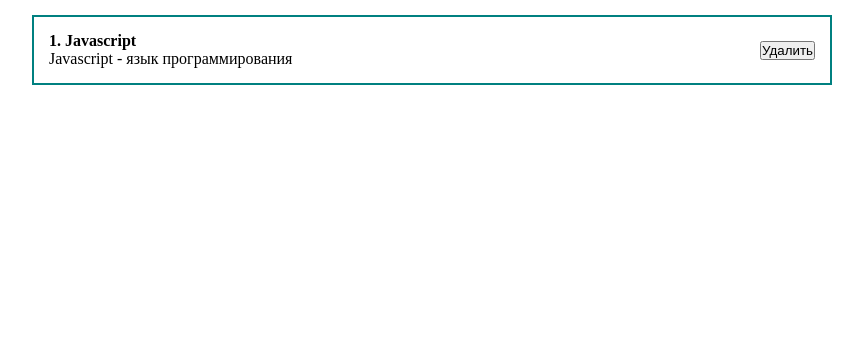
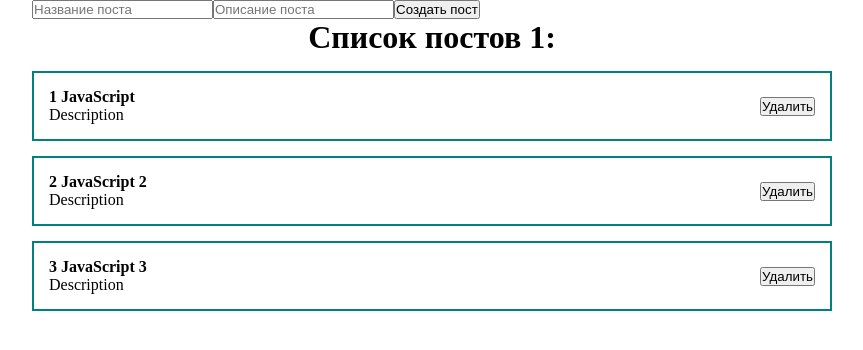
Before and after one commit to Lisstrange/learning_react, a React (Create React App) app: page / in a window 1280 px wide. Shown: the top 350 px of the page, without its empty margins (208-1071 px from the left). Built offline with nearby package versions, Linux system fonts and the light colour scheme.

Commit message:
add components

```diff
--- a/package.json
+++ b/package.json
@@ -9,7 +9,8 @@
     "react": "^18.2.0",
     "react-dom": "^18.2.0",
     "react-scripts": "5.0.1",
-    "web-vitals": "^2.1.4"
+    "web-vitals": "^2.1.4",
+    "yarn": "^1.22.19"
   },
   "scripts": {
     "start": "react-scripts start",
--- a/src/App.js
+++ b/src/App.js
@@ -1,20 +1,27 @@
 import React, { useState } from "react";
 import Counter from "./components/Counter";
 import "./styles/App.css";
+import PostItem from "./components/PostItem";
+import PostList from "./components/PostList";
+
+
+
 function App() {
-  const [value, setValue] = useState("Текст в инпуте");
+  const [posts, setPosts] = useState([
+      {id: 1, title: 'JavaScript', body: 'Description'},
+      {id: 2, title: 'JavaScript 2', body: 'Description'},
+      {id: 3, title: 'JavaScript 3', body: 'Description'}
+  ])
 
   return (
     <div className="App">
-      <div className="post">
-        <div className="post_content">
-          <strong>1. Javascript</strong>
-          <div>Javascript - язык программирования</div>
-        </div>
-        <div className="post_btns">
-          <button>Удалить</button>
-        </div>
-      </div>
+        <form>
+            <input type='text' placeholder='Название поста'/>
+            <input type='text' placeholder='Описание поста'/>
+            <button>Создать пост</button>
+        </form>
+
+        <PostList posts={posts} title="Список постов 1"/>
     </div>
   );
 }
--- /dev/null
+++ b/src/components/PostItem.jsx
@@ -0,0 +1,18 @@
+import React from "react";
+
+const PostItem = (props) => {
+    console.log(props)
+    return (
+        <div className="post">
+            <div className="post_content">
+                <strong>{props.post.id} {props.post.title}</strong>
+                <div>{props.post.body}</div>
+            </div>
+            <div className="post_btns">
+                <button>Удалить</button>
+            </div>
+        </div>
+    );
+};
+
+export default PostItem;
--- /dev/null
+++ b/src/components/PostList.jsx
@@ -0,0 +1,17 @@
+import React from "react";
+import PostItem from "./PostItem";
+
+
+const PostList = ({posts, title}) => {
+    return (
+        <div>
+            <h1 style={{textAlign: 'center'}}> {title}:</h1>
+
+            {posts.map((post) =>
+                <PostItem post={post} key={post.id}/>
+                )}
+        </div>
+    );
+};
+
+export default PostList;
--- /dev/null
+++ b/src/components/UI/button/MyButton.jsx
@@ -0,0 +1,4 @@
+import React from "react";
+
+
+const MyButton = (props)
```
Also changed, not shown: 1 other file (tests, documents, lock files or other folders).
